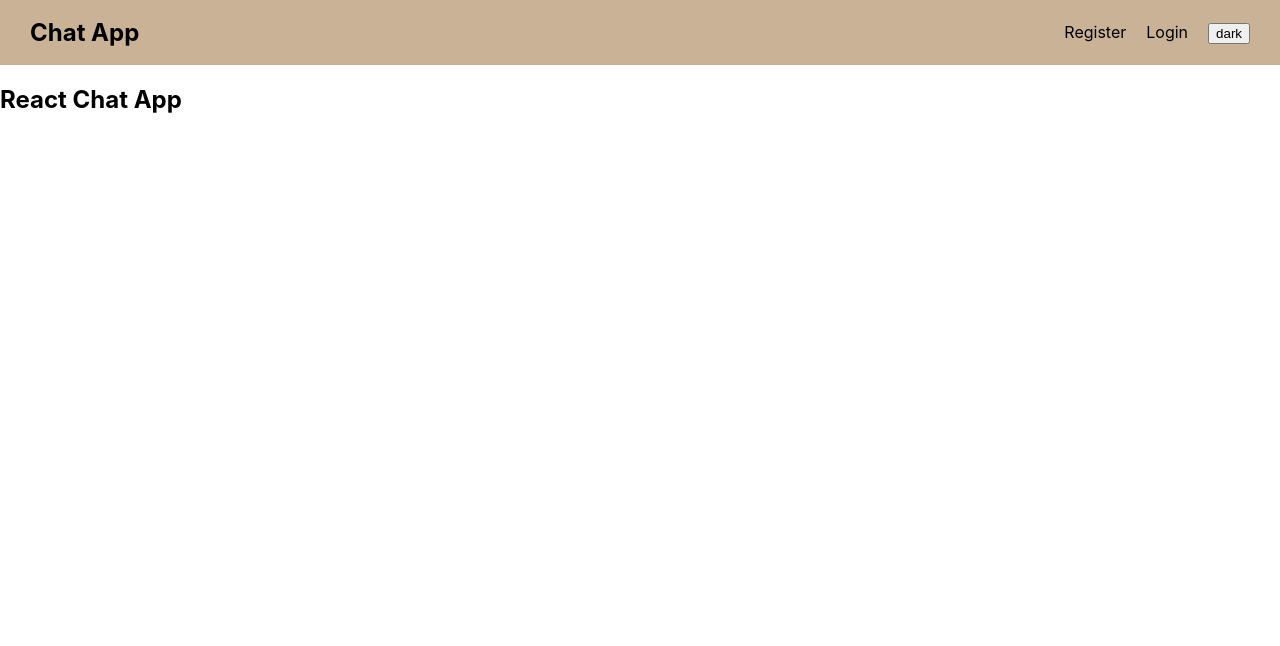
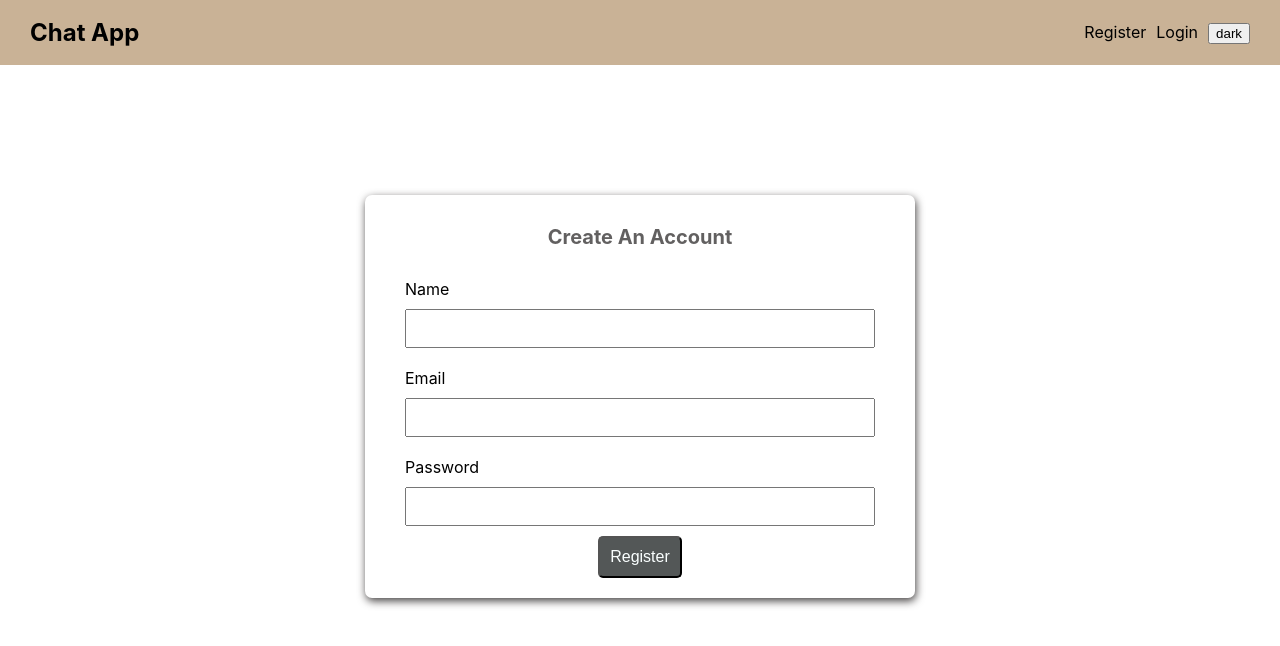
Before and after one commit to Abhinas098/React-Chat-App, a React (Create React App) app: page /register in a window 1280 px wide. Shown: the top 646 px of the page. Built offline with nearby package versions, Linux system fonts and the light colour scheme; no server answers.

Commit message:
register user and storing data in firestore

```diff
--- a/src/App.css
+++ b/src/App.css
@@ -9,13 +9,66 @@
   justify-content: space-between;
   background-color: rgb(201, 178, 150);
   height: 65px;
-  padding:0px 30px;
+  padding: 0px 30px;
 }
-
 .nav a {
   text-decoration: none;
   color: black;
 }
 .nav div a {
-  margin-right: 20px;
+  margin-right: 10px;
 }
+
+/* card */
+.card {
+  box-shadow: 1px 3px 9px rgb(69, 66, 66);
+  margin: 0 auto;
+  margin-top: 130px;
+  max-width: 550px;
+  border-radius: 7px;
+  padding: 10px 20px;
+}
+
+.card h3 {
+  text-align: center;
+  font-size: 20px;
+  color: rgb(98, 96, 96);
+}
+.card .form {
+  margin-top: 30px;
+  padding: 0px 20px;
+}
+.input {
+  margin-top: 20px;
+}
+.input input {
+  width: 100%;
+  padding: 10px;
+  outline: none;
+  margin-top: 10px;
+}
+.card button {
+  padding: 10px;
+  border-radius: 5px;
+  outline: none;
+  background: rgb(83, 87, 87);
+  color: rgb(250, 255, 255);
+  cursor: pointer;
+  transition: 0.5s ease-in-out all;
+  font-size: 16px;
+}
+.card button:hover {
+  transform: scale(1.08);
+}
+.btn {
+
+  text-align: center;
+  margin: 10px 0px;
+}
+#error{
+  color:red;
+  text-align: center;
+}
+/* body{
+  background: #000;
+} */
--- a/src/App.js
+++ b/src/App.js
@@ -1,11 +1,25 @@
+import { Route, Switch } from "react-router-dom";
 import "./App.css";
 import Nav from "./component/layout/Nav";
+import Register from "./component/Auth/Register";
+import Home from "./component/pages/Home";
+import { Redirect } from "react-router-dom/cjs/react-router-dom";
 
 function App() {
   return (
     <>
       <Nav />
-      <h2>React Chat App</h2>
+      <Switch>
+        <Route path="/" exact>
+          <Redirect to="register" />
+        </Route>
+        <Route path="/register" exact>
+          <Register />
+        </Route>
+        <Route path="/home" exact>
+          <Home />
+        </Route>
+      </Switch>
     </>
   );
 }
--- /dev/null
+++ b/src/component/Auth/Register.jsx
@@ -0,0 +1,95 @@
+import React, { useState } from "react";
+import { createUserWithEmailAndPassword } from "firebase/auth";
+import { auth, db } from "../../firebase";
+import { setDoc, doc, Timestamp } from "firebase/firestore";
+import { useHistory } from "react-router-dom";
+
+const Register = () => {
+  const history = useHistory();
+  const [data, setData] = useState({
+    name: "",
+    email: "",
+    password: "",
+    loading: false,
+    error: null,
+  });
+  const { name, email, password, loading, error } = data;
+
+  const changeHandler = (e) => {
+    const value = e.target.value;
+    setData({ ...data, [e.target.name]: value });
+  };
+  const submitHandler = async (e) => {
+    e.preventDefault();
+    setData({ ...data, error: null, loading: true });
+    if (!name || !email || !password) {
+      setData({ ...data, error: "All fields are required!", loading: false });
+    }
+    try {
+      const result = await createUserWithEmailAndPassword(
+        auth,
+        email,
+        password
+      );
+      await setDoc(doc(db, "users", result.user.uid), {
+        uid: result.user.uid,
+        name,
+        email,
+        createdOn: Timestamp.fromDate(new Date()),
+        online: true,
+      });
+      setData({
+        name: "",
+        email: "",
+        password: "",
+        loading: false,
+        error: null,
+      });
+      history.push("/home");
+    } catch (err) {
+      setData({ ...data, error: err.message, loading: false });
+    }
+  };
+  return (
+    <div className="card">
+      <h3>Create An Account</h3>
+      <form className="form" onSubmit={submitHandler}>
+        <div className="input">
+          <label htmlFor="name">Name</label>
+          <input
+            type="text"
+            name="name"
+            value={name}
+            onChange={changeHandler}
+          />
+        </div>
+        <div className="input">
+          <label htmlFor="email">Email</label>
+          <input
+            type="email"
+            name="email"
+            value={email}
+            onChange={changeHandler}
+          />
+        </div>
+        <div className="input">
+          <label htmlFor="password">Password</label>
+          <input
+            type="password"
+            name="password"
+            value={password}
+            onChange={changeHandler}
+          />
+        </div>
+        {error && <p id="error">{error}</p>}
+        <div className="btn">
+          <button disabled={loading}>
+            {loading ? "Loading ..." : "Register"}
+          </button>
+        </div>
+      </form>
+    </div>
+  );
+};
+
+export default Register;
--- /dev/null
+++ b/src/component/pages/Home.jsx
@@ -0,0 +1,9 @@
+import React from 'react'
+
+const Home = () => {
+  return (
+    <div>Home</div>
+  )
+}
+
+export default Home
--- a/src/firebase.jsx
+++ b/src/firebase.jsx
@@ -1,5 +1,7 @@
 // Import the functions you need from the SDKs you need
 import { initializeApp } from "firebase/app";
+import { getAuth } from "firebase/auth";
+import { getFirestore } from "firebase/firestore";
 // TODO: Add SDKs for Firebase products that you want to use
 // https://firebase.google.com/docs/web/setup#available-libraries
 
@@ -16,3 +18,5 @@ const firebaseConfig = {
 
 // Initialize Firebase
 const app = initializeApp(firebaseConfig);
+export const auth = getAuth(app);
+export const db = getFirestore(app);
```
